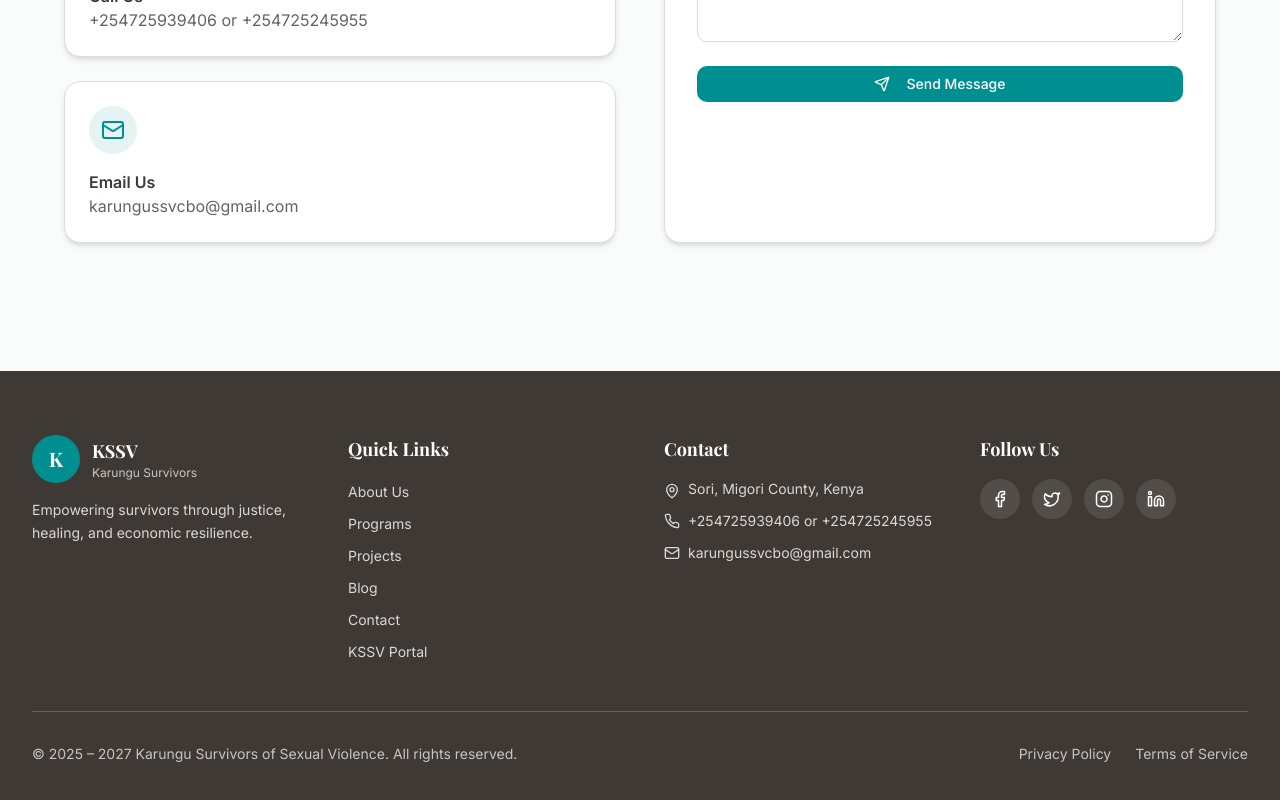
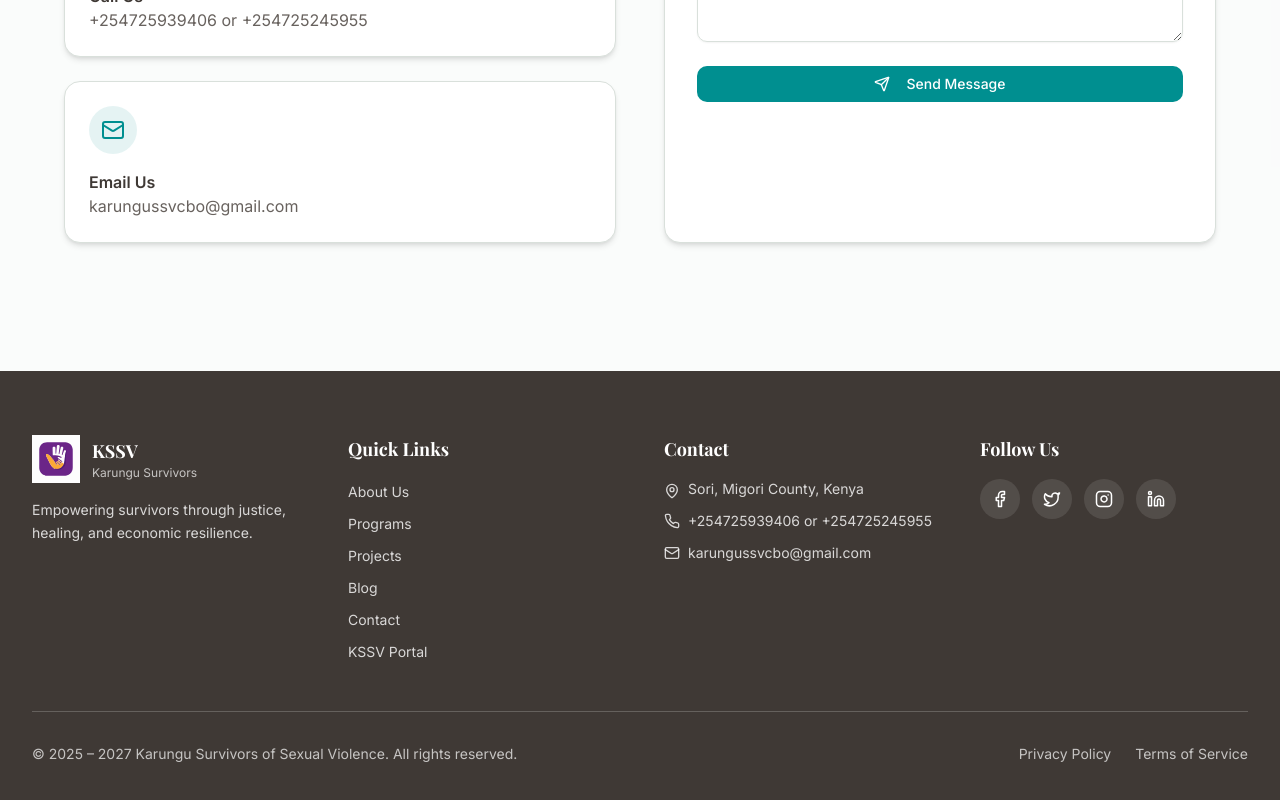
Before and after one commit to catherinehorne144/kssv-ngo-website_v6_ready_fullstack_final, a Next.js app: page / in a window 1280 px wide. Shown: the part 8724-9524 px from the top of the page. Built offline with nearby package versions, Linux system fonts and the light colour scheme; no server answers; the database is empty; a web font is replaced by a local one.

Commit message:
Update footer.tsx

```diff
--- a/components/footer.tsx
+++ b/components/footer.tsx
@@ -3,6 +3,7 @@
 import { Facebook, Twitter, Instagram, Linkedin, Mail, Phone, MapPin } from "lucide-react"
 import { smoothScrollTo } from "@/lib/scroll-reveal"
 import Link from "next/link"
+import Image from "next/image"
 
 export function Footer() {
   const quickLinks = [
@@ -25,11 +26,17 @@ export function Footer() {
     <footer className="bg-foreground text-background">
       <div className="container mx-auto px-4 lg:px-8 py-12 lg:py-16">
         <div className="grid grid-cols-1 md:grid-cols-2 lg:grid-cols-4 gap-8 lg:gap-12">
-          {/* Brand */}
+          {/* Brand - Updated with SVG Logo */}
           <div className="space-y-4">
             <div className="flex items-center gap-3">
-              <div className="w-12 h-12 rounded-full bg-primary flex items-center justify-center text-primary-foreground font-serif text-xl font-bold">
-                K
+              <div className="w-12 h-12 relative">
+                <Image
+                  src="/brand/kssv-icon.svg"
+                  alt="KSSV Logo"
+                  fill
+                  className="object-contain"
+                  priority
+                />
               </div>
               <div>
                 <div className="font-serif text-lg font-bold">KSSV</div>
```
